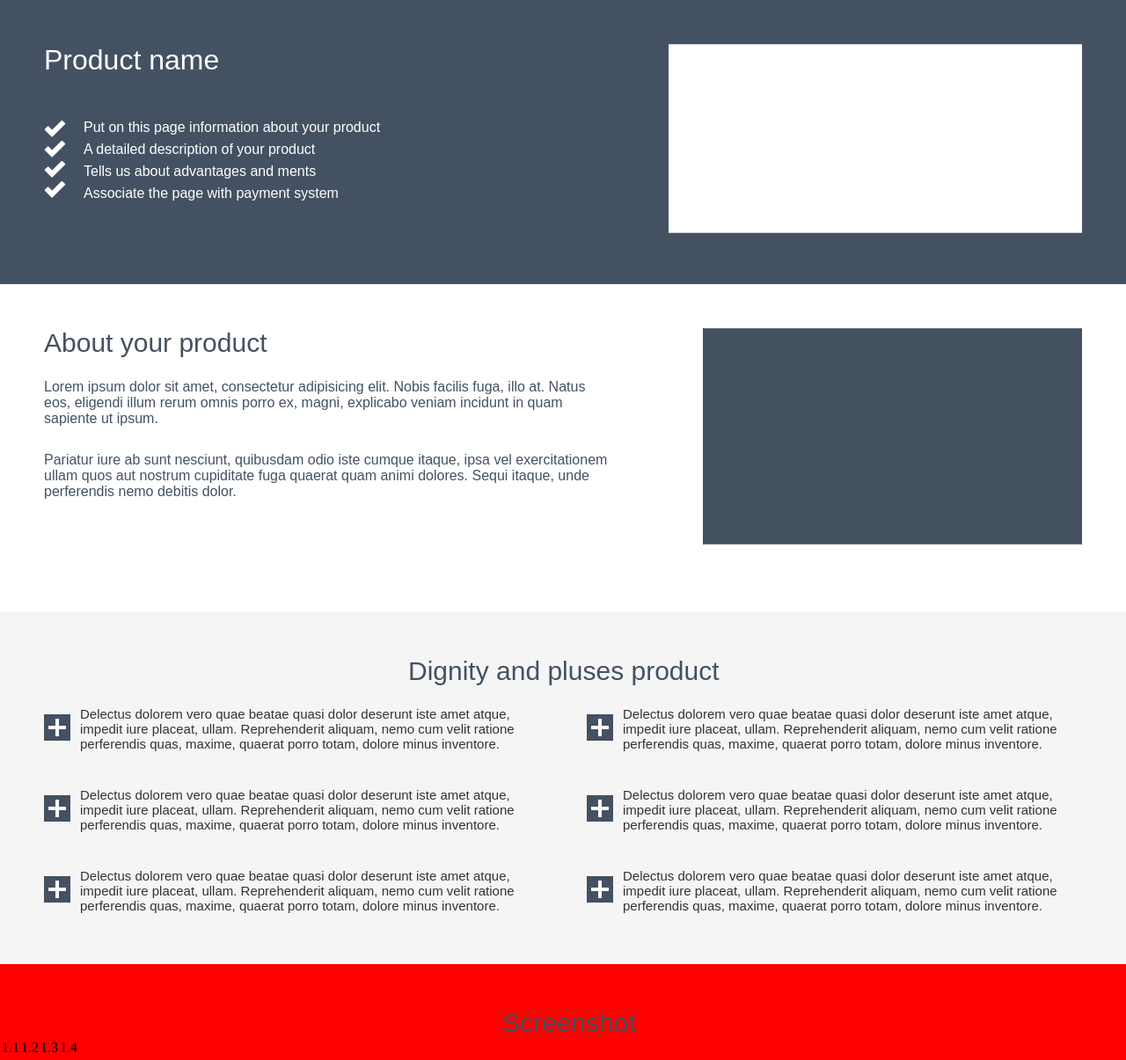
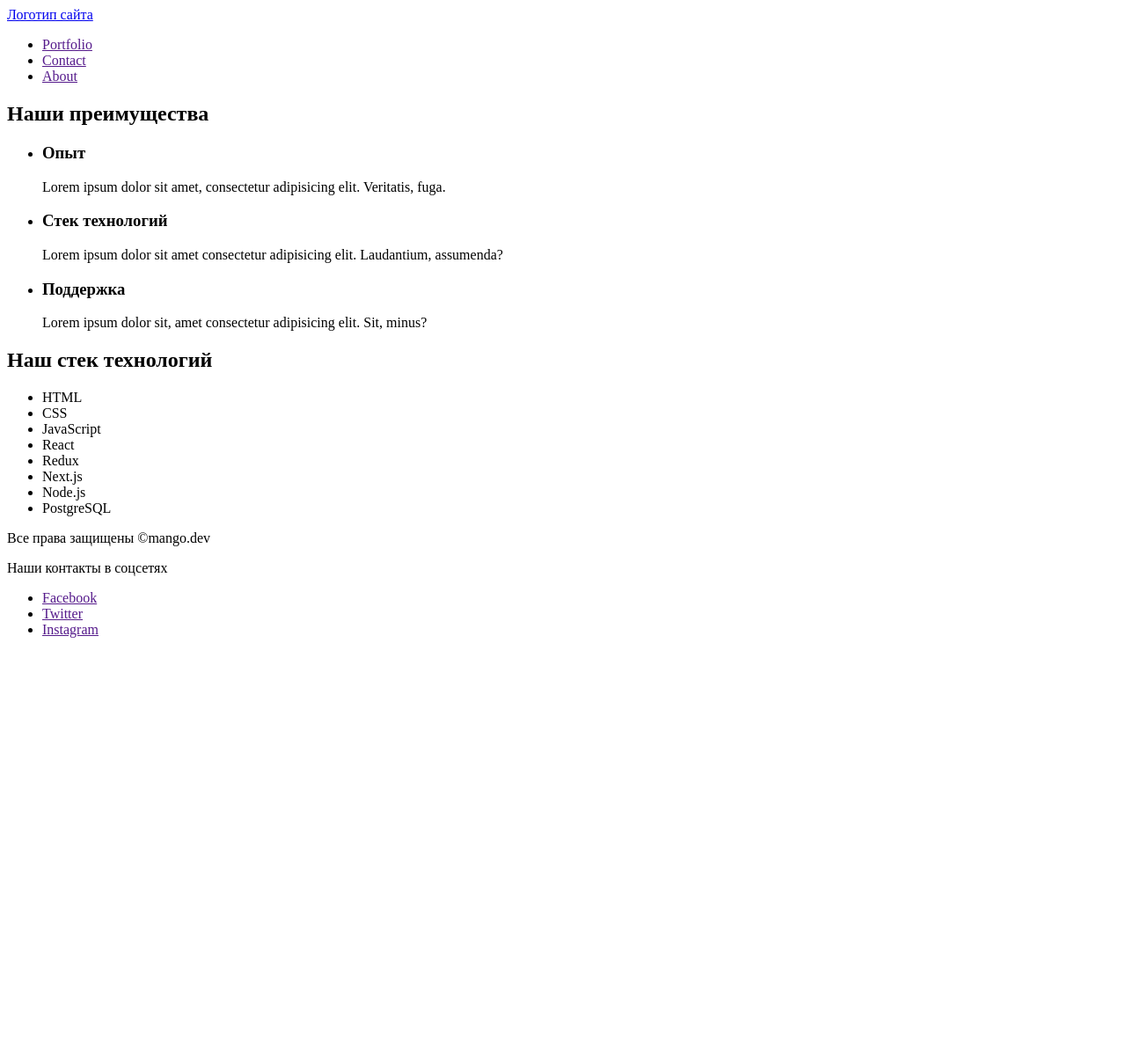
Before and after one commit to mykhaylo-lyubov/goit-test, a plain HTML site: page index.html in a window 1280 px wide. Shown: the whole page at 88% size. After the commit the page ends 800 px from the top, so only its background shows below. Drawn offline with Linux system fonts and the light colour scheme.

Commit message:
HTML Structure
Example

```diff
--- a/css/styles-screenshot.css
+++ b/css/styles-screenshot.css
@@ -10,6 +10,7 @@
     font-family: Arial, Helvetica, sans-serif;
     color: #445161;
 }
-.table{
-    border-color: 2px solid grey;
+.back-image{
+    width: 200px;
+    border-radius: 50%;
 }
--- a/css/styles.css
+++ /dev/null
@@ -1,134 +0,0 @@
-*{
-    margin: 0px;
-    padding: 0px;
-}
-.header{
-    background-color: #445162;
-    width: 1280px;
-    height: 323px;
-}
-.header-name{
-    color: white;
-    padding-top: 50px;
-    padding-left: 50px;
-    font-family: Arial, Helvetica, sans-serif;
-    font-weight: 5;
-}
-.header-list {
-    padding-top: 45px;
-    list-style: none;
-    padding-left: 20px;
-    content: '✔';
-    color: white;
-    font-family: Arial, Helvetica, sans-serif;
-    font-size: 16px;
-    line-height: 25px;
-    float: left;
-}
-.header-image{
-    padding-top: 50px;
-    float: right;
-    border: olive;
-    height: 215px;
-    width: 470px;
-    padding-right: 50px;
-}
-.check-icon{
-    height: 18px;
-    width: 25px;
-    padding-left: 50px;
-    padding-top: 50px;
-    float: left;
-}
-.about-your-product{
-    background-color: #FFFFFF;
-    width: 1280px;
-    height: 323px
-}
-.about-your-product-name{
-    margin-top: 50px;
-    margin-left: 50px;
-    height: 28px;
-    width: 254px;
-    color: #445161;
-    font-size: 30px;
-    font-family: Arial, Helvetica, sans-serif;
-}
-.about-your-product-first{
-    color: #445161;
-    height: 63px;
-    width: 649px;
-    margin-top: 30px;
-    margin-left: 50px;
-    font-size: 16px;
-    font-family: Arial, Helvetica, sans-serif;
-}
-.about-your-product-second{
-    color: #445161;
-    height: 60px;
-    width: 653px;
-    margin-top: 20px;
-    margin-left: 50px;
-    font-size: 16px;
-    font-family: Arial, Helvetica, sans-serif;
-    float: left;
-}
-.about-your-product-image{
-    float: right;
-    padding-right: 50px;
-    padding-top: 0px;
-    width: 431px;
-    height: 246px;
-}
-.dignity-and-pluses{
-    background-color: #F5F5F5;
-    height: 400px;
-    width: 1280px;
-}
-.dignity-and-pluses-name{
-    width: 400px;
-    height: 28px;
-    font-family: Arial, Helvetica, sans-serif;
-    font-size: 30px;
-    color: #445161;
-    padding-left: 464px;
-    padding-top: 50px;
-}
-.dignity-right-items1{
-    padding-top: 29px;
-    padding-left: 91px;
-    width: 526px;
-    height: 63px;
-    font-family: Arial, Helvetica, sans-serif;
-    font-size: 15px;
-    color: #333333;
-}
-.table-common{
-    border-collapse: collapse;
-}
-/* ячейка 1.1 */
-.table1{
-    height: 30px;
-    width: 30px;
-    background: #445161;
-    float: left;
-    margin-left: 50px;
-    margin-top: 38px;
-}
-.plus1{
-    padding-left: 5px;
-    padding-top: 5px;
-}
-/* ячейка 1.2 */
-.table2{
-    height: 30px;
-    width: 30px;
-    background: #445161;
-    float: left;
-    margin-left: 50px;
-    margin-top: 38px;
-}
-.plus1{
-    padding-left: 5px;
-    padding-top: 5px;
-}
--- a/index.html
+++ b/index.html
@@ -1,133 +1,75 @@
 <!DOCTYPE html>
-<html lang="en">
+<html lang="ru">
 <head>
     <meta charset="UTF-8">
     <meta name="viewport" content="width=device-width, initial-scale=1.0">
-    <title>Product</title>
-    <link rel="stylesheet" href="css/styles.css">
-    <link rel="stylesheet" href="css/styles-screenshot.css">
-    <link href="https://fonts.googleapis.com/css2?family=Noto+Sans&display=swap" rel="stylesheet">
+    <title>Веб студия mango.dev</title>
 </head>
 <body>
-    <div class="header">
-        <div class="header-image">
-            <img src="img/Shape 9@1X.png" alt="white-cube">
-        </div>
-        <div>
-            <h1 class="header-name">Product name</h1>
-        </div>
-        <div class="check-icon">
-            <img src="img/check icon@1X.png" alt="check-icon">
-            <img src="img/check icon@1X.png" alt="check-icon">
-            <img src="img/check icon@1X.png" alt="check-icon">
-            <img src="img/check icon@1X.png" alt="check-icon">
-        </div>
-        <div>
-            <ul class="header-list">
-            <li>Put on this page information about your product</li>
-            <li>A detailed description of your product</li>
-            <li>Tells us about advantages and ments</li>
-            <li>Associate the page with payment system</li>
+    <header>
+        <nav>
+            <a href="/">Логотип сайта</a>
+
+            <ul>
+                <li><a href="">Portfolio</a></li>
+                <li><a href="">Contact</a></li>
+                <li><a href="">About</a></li>
             </ul>
-        </div>
-    </div>
-    <div class="about-your-product">
-        <div class="about-your-product-image">
-            <img src="img/video@1X.png" alt="video-cube">
-        </div>
-        <div class="about-your-product-name">About your product</div>
+        </nav>
+    </header>
 
-        <div class="about-your-product-first">
-            Lorem ipsum dolor sit amet, consectetur adipisicing elit. Nobis facilis fuga, illo at. Natus eos, eligendi illum rerum omnis porro ex, magni, explicabo veniam incidunt in quam sapiente ut ipsum.
-        </div>
-        <div class="about-your-product-second">
-            Pariatur iure ab sunt nesciunt, quibusdam odio iste cumque itaque, ipsa vel exercitationem ullam quos aut nostrum cupiditate fuga quaerat quam animi dolores. Sequi itaque, unde perferendis nemo debitis dolor.
-        </div>
-    </div>
-    <div class="dignity-and-pluses">
-        <div class="dignity-and-pluses-name">Dignity and pluses product
-        </div>
-        <table class="table-common">
-            <tr>
-                <!-- ячейка 1.1 -->
-                <td>
-                    <div class="table1">
-                        <img class="plus1" src="img/pluses.png" alt="plus">
-                    </div>
-                    <div class="dignity-right-items1">
-                        Delectus dolorem vero quae beatae quasi dolor deserunt iste amet atque, impedit iure placeat, ullam. Reprehenderit aliquam, nemo cum velit ratione perferendis quas, maxime, quaerat porro totam, dolore minus inventore.
-                    </div>
-                </td>
-                <!-- ячейка 1.2 -->
-                <td>
-                    <div class="table2">
-                        <img class="plus1" src="img/pluses.png" alt="plus">
-                    </div>
-                    <div class="dignity-right-items1">
-                    Delectus dolorem vero quae beatae quasi dolor deserunt iste amet atque, impedit iure placeat, ullam. Reprehenderit aliquam, nemo cum velit ratione perferendis quas, maxime, quaerat porro totam, dolore minus inventore.
-                    </div>
-                </td>
-            </tr>
-            <tr>
-                <!-- ячейка 2.1 -->
-                <td>
-                    <div class="table2">
-                        <img class="plus1" src="img/pluses.png" alt="plus">
-                    </div>
-                <div class="dignity-right-items1">
-                    Delectus dolorem vero quae beatae quasi dolor deserunt iste amet atque, impedit iure placeat, ullam. Reprehenderit aliquam, nemo cum velit ratione perferendis quas, maxime, quaerat porro totam, dolore minus inventore.
-                </div>
-                </td>
-                <!-- ячейка 2.2 -->
-                <td>
-                    <div class="table2">
-                        <img class="plus1" src="img/pluses.png" alt="plus">
-                    </div>
-                <div class="dignity-right-items1">
-                    Delectus dolorem vero quae beatae quasi dolor deserunt iste amet atque, impedit iure placeat, ullam. Reprehenderit aliquam, nemo cum velit ratione perferendis quas, maxime, quaerat porro totam, dolore minus inventore.
-                </div>
-                </td>
-            </tr>
-            <tr>
-                <!-- ячейка 3.1 -->
-                <td>
-                    <div class="table2">
-                        <img class="plus1" src="img/pluses.png" alt="plus">
-                    </div>
-                <div class="dignity-right-items1">
-                    Delectus dolorem vero quae beatae quasi dolor deserunt iste amet atque, impedit iure placeat, ullam. Reprehenderit aliquam, nemo cum velit ratione perferendis quas, maxime, quaerat porro totam, dolore minus inventore.
-                </div>
-                </td>
-                <!-- ячейка 3.2 -->
-                <td>
-                    <div class="table2">
-                        <img class="plus1" src="img/pluses.png" alt="plus">
-                    </div>
-                <div class="dignity-right-items1">
-                    Delectus dolorem vero quae beatae quasi dolor deserunt iste amet atque, impedit iure placeat, ullam. Reprehenderit aliquam, nemo cum velit ratione perferendis quas, maxime, quaerat porro totam, dolore minus inventore.
-                </div>
-                </td>
-            </tr>
-        </table>
-    </div>
-    <div class="screenshot">
-        <div class="screenshot-title">Screenshot</div>
-        <table>
-            <tr>
-                <td>
-                   1.1
-                </td>
-                <td>
-                    1.2
-                </td>
-                <td>
-                    1.3
-                </td>
-                <td>
-                    1.4
-                </td>
-            </tr>
-        </table>
-    </div>
+    <main>
+        <section>
+            <h2>Наши преимущества</h2>
+
+            <ul>
+                <li>
+                    <h3>Опыт</h3>
+                    <p>
+                        Lorem ipsum dolor sit amet, consectetur adipisicing elit. Veritatis, fuga.
+                    </p>
+                </li>
+                <li>
+                    <h3>Стек технологий</h3>
+                    <p>
+                        Lorem ipsum dolor sit amet consectetur adipisicing elit. Laudantium, assumenda?
+                    </p>
+                </li>
+                <li>
+                    <h3>Поддержка</h3>
+                     <p>
+                         Lorem ipsum dolor sit, amet consectetur adipisicing elit. Sit, minus?
+                     </p>
+                </li>
+            </ul>
+        </section>
+        <section>
+            <h2>Наш стек технологий</h2>
+
+            <ul>
+                <li>HTML</li>
+                <li>CSS</li>
+                <li>JavaScript</li>
+                <li>React</li>
+                <li>Redux</li>
+                <li>Next.js</li>
+                <li>Node.js</li>
+                <li>PostgreSQL</li>
+            </ul>
+        </section>
+    </main>
+
+    <footer>
+        <p>Все права защищены &copy;mango.dev</p>
+
+        <p>Наши контакты в соцсетях</p>
+        <ul>
+            <li><a href="">Facebook</a></li>
+            <li><a href="">Twitter</a></li>
+            <li><a href="">Instagram</a></li>
+        </ul>
+    </footer>
+
+
 </body>
 </html>
```
Also changed, not shown: img/cat.jpg (added).
